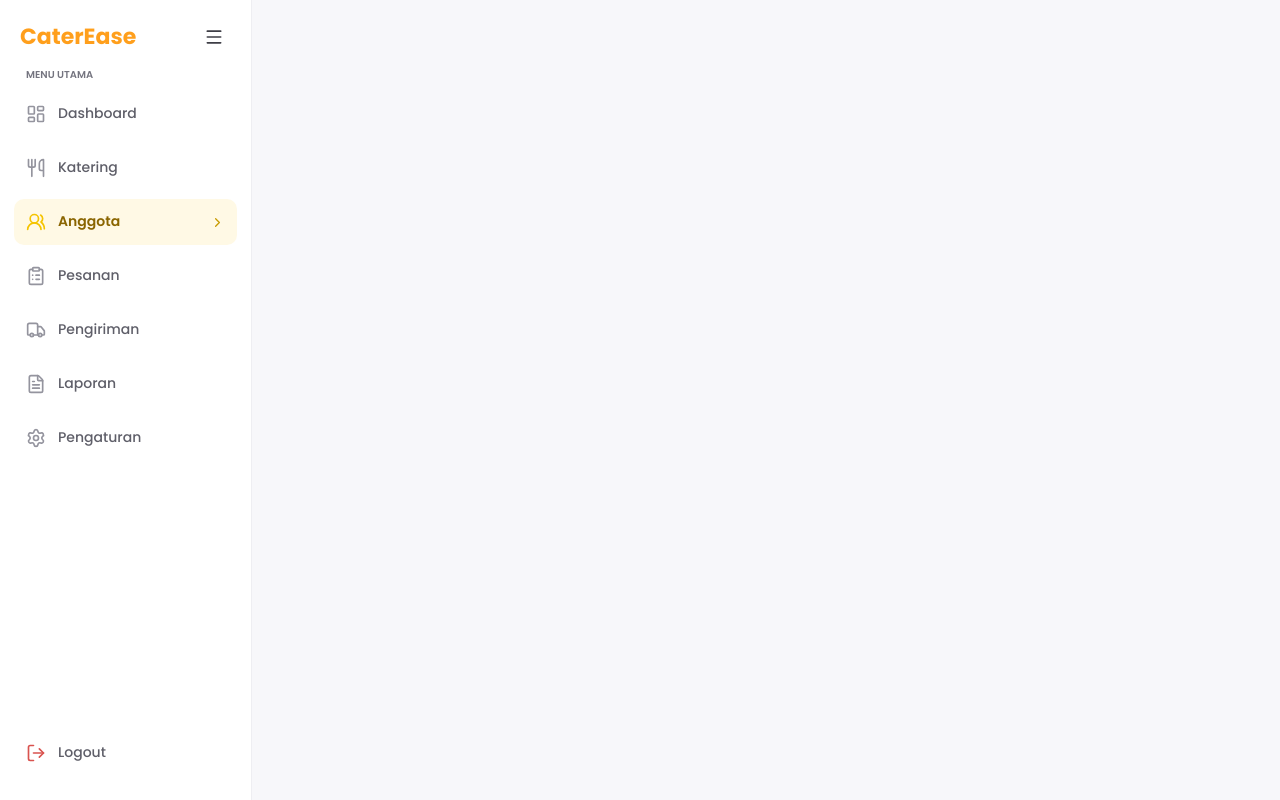
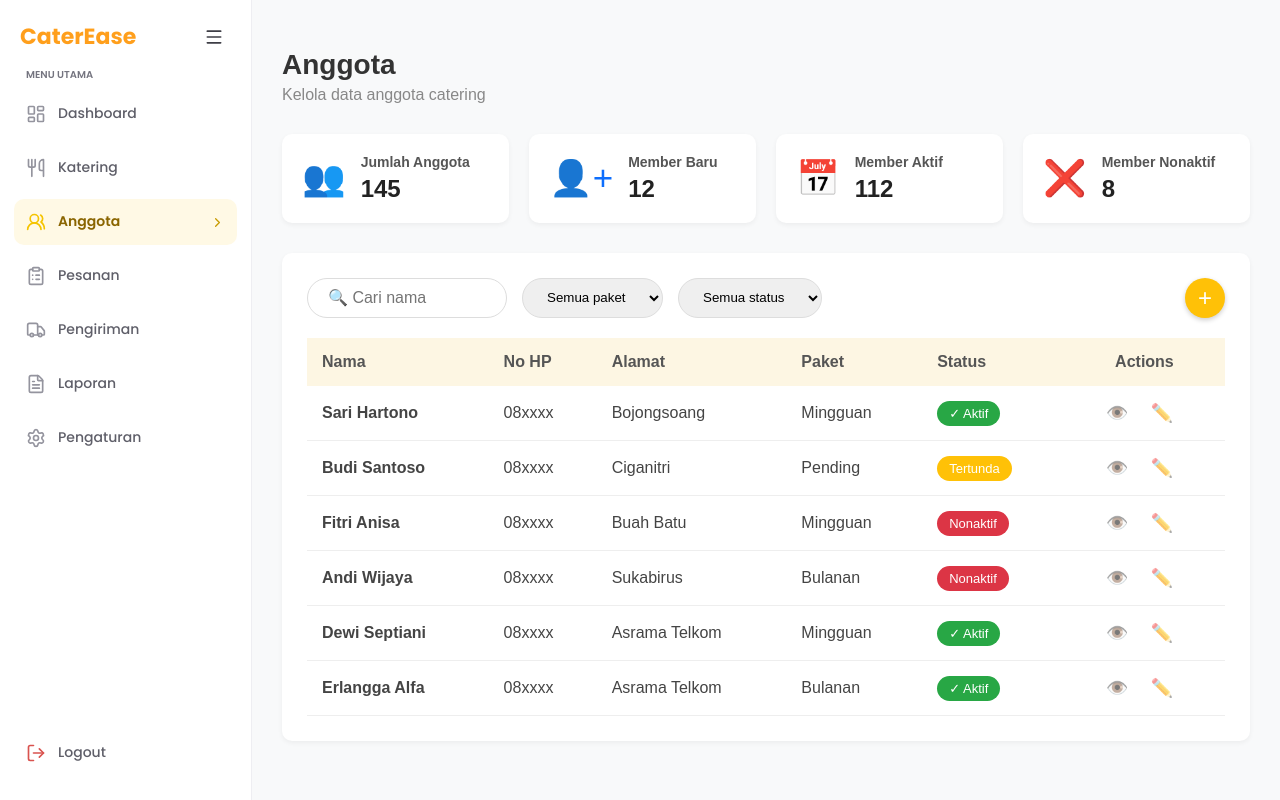
Before and after one commit to Pratama-Raka/CaterEase, a React (Vite) app: page /anggota in a window 1280 px wide. Built offline with nearby package versions, Linux system fonts and the light colour scheme.

Commit message:
halaman anggota/member

```diff
--- a/src/App.jsx
+++ b/src/App.jsx
@@ -2,6 +2,7 @@ import { Navigate, Route, Routes } from "react-router-dom";
 import Sidebar from "./components/Sidebar";
 import PaketCatering from "./pages/PaketCatering";
 import SettingsPage from "./pages/SettingsPage";
+import Anggota from "./pages/Anggota";
 import Pesanan from "./pages/Pesanan";
 import "./App.css";
 
@@ -15,7 +16,7 @@ function App() {
           <Route path="/" element={<Navigate to="/dashboard" replace />} />
           <Route path="/dashboard" element={null} />
           <Route path="/katering" element={<PaketCatering />} />
-          <Route path="/anggota" element={null} />
+          <Route path="/anggota" element={<Anggota />} />
           <Route path="/pesanan" element={<Pesanan />} />
           <Route path="/pengiriman" element={null} />
           <Route path="/laporan" element={null} />
--- /dev/null
+++ b/src/pages/Anggota.css
@@ -0,0 +1,43 @@
+.anggota-container { padding: 30px; background-color: #f8f9fa; min-height: 100vh; font-family: sans-serif; }
+.header-title { font-size: 28px; font-weight: bold; margin-bottom: 5px; color: #333; }
+.header-subtitle { color: #888; margin-top: 0; margin-bottom: 30px; }
+
+/* Grid Statistik */
+.stats-grid { display: grid; grid-template-columns: repeat(4, 1fr); gap: 20px; margin-bottom: 30px; }
+.stat-card { background: white; padding: 20px; border-radius: 10px; box-shadow: 0 2px 5px rgba(0,0,0,0.05); display: flex; align-items: center; }
+.stat-icon { font-size: 35px; margin-right: 15px; }
+.stat-info p { margin: 0; }
+.stat-label { color: #555; font-weight: bold; font-size: 14px; }
+.stat-value { font-size: 24px; font-weight: bold; color: #222; margin-top: 5px !important; }
+
+/* Container Tabel & Filter */
+.table-container { background: white; padding: 25px; border-radius: 10px; box-shadow: 0 2px 5px rgba(0,0,0,0.05); }
+.filter-bar { display: flex; justify-content: space-between; margin-bottom: 20px; align-items: center; }
+.filter-inputs { display: flex; gap: 15px; flex: 1; }
+.filter-inputs input, .filter-inputs select { padding: 10px 20px; border: 1px solid #ddd; border-radius: 20px; outline: none; }
+.btn-add { background: #ffc107; color: white; border: none; width: 40px; height: 40px; border-radius: 50%; font-size: 24px; cursor: pointer; box-shadow: 0 2px 5px rgba(0,0,0,0.2); }
+
+/* Tabel */
+.anggota-table { width: 100%; border-collapse: collapse; text-align: left; }
+.anggota-table th { background: #fdf6e3; padding: 15px; color: #555; }
+.anggota-table td { padding: 15px; border-bottom: 1px solid #eee; color: #444; }
+.status-badge { padding: 5px 12px; border-radius: 20px; color: white; font-size: 13px; }
+.bg-green { background-color: #28a745; }
+.bg-yellow { background-color: #ffc107; }
+.bg-red { background-color: #dc3545; }
+.action-btn { background: none; border: none; cursor: pointer; font-size: 18px; margin-right: 10px; opacity: 0.6; }
+.action-btn:hover { opacity: 1; }
+
+/* Modal Tambah Member */
+.modal-overlay { position: fixed; top: 0; left: 0; right: 0; bottom: 0; background: rgba(0,0,0,0.5); display: flex; justify-content: center; align-items: center; z-index: 1000; }
+.modal-content { background: white; padding: 30px; border-radius: 15px; width: 700px; position: relative; }
+.close-btn { position: absolute; top: 20px; right: 20px; background: none; border: none; font-size: 20px; cursor: pointer; color: #888; }
+.modal-title { margin-top: 0; margin-bottom: 20px; font-size: 24px; }
+.form-group { margin-bottom: 15px; }
+.form-group label { display: block; margin-bottom: 8px; font-weight: bold; color: #444; }
+.form-group input, .form-group select { width: 100%; padding: 12px; border: 1px solid #ddd; border-radius: 8px; box-sizing: border-box; }
+.form-row { display: grid; grid-template-columns: 1fr 1fr; gap: 20px; }
+.btn-save { background: #ffc107; color: white; border: none; padding: 12px 35px; border-radius: 8px; font-size: 16px; font-weight: bold; cursor: pointer; float: right; margin-top: 10px; }
+
+/* Toast */
+.toast-msg { position: fixed; top: 20px; left: 50%; transform: translateX(-50%); background: #28a745; color: white; padding: 15px 30px; border-radius: 8px; z-index: 2000; display: flex; align-items: center; justify-content: space-between; width: 300px; box-shadow: 0 4px 10px rgba(0,0,0,0.2); }
--- /dev/null
+++ b/src/pages/anggota.jsx
@@ -0,0 +1,156 @@
+import React, { useState } from 'react';
+import './Anggota.css'; // Ini buat manggil desain CSS-nya
+
+const Anggota = () => {
+  const [isModalOpen, setIsModalOpen] = useState(false);
+  const [showToast, setShowToast] = useState(false);
+
+  const [members] = useState([
+    { id: 1, name: 'Sari Hartono', phone: '08xxxx', address: 'Bojongsoang', paket: 'Mingguan', status: 'Aktif', statusColor: 'bg-green' },
+    { id: 2, name: 'Budi Santoso', phone: '08xxxx', address: 'Ciganitri', paket: 'Pending', status: 'Tertunda', statusColor: 'bg-yellow' },
+    { id: 3, name: 'Fitri Anisa', phone: '08xxxx', address: 'Buah Batu', paket: 'Mingguan', status: 'Nonaktif', statusColor: 'bg-red' },
+    { id: 4, name: 'Andi Wijaya', phone: '08xxxx', address: 'Sukabirus', paket: 'Bulanan', status: 'Nonaktif', statusColor: 'bg-red' },
+    { id: 5, name: 'Dewi Septiani', phone: '08xxxx', address: 'Asrama Telkom', paket: 'Mingguan', status: 'Aktif', statusColor: 'bg-green' },
+    { id: 6, name: 'Erlangga Alfa', phone: '08xxxx', address: 'Asrama Telkom', paket: 'Bulanan', status: 'Aktif', statusColor: 'bg-green' },
+  ]);
+
+  const handleSimpan = (e) => {
+    e.preventDefault();
+    setIsModalOpen(false);
+    setShowToast(true);
+    setTimeout(() => setShowToast(false), 3000);
+  };
+
+  return (
+    <div className="anggota-container">
+
+      {showToast && (
+        <div className="toast-msg">
+          <span>✓ Data Tersimpan</span>
+          <button onClick={() => setShowToast(false)} style={{background: 'none', border: 'none', color: 'white', cursor: 'pointer'}}>X</button>
+        </div>
+      )}
+
+      <div>
+        <h1 className="header-title">Anggota</h1>
+        <p className="header-subtitle">Kelola data anggota catering</p>
+      </div>
+
+      <div className="stats-grid">
+        <div className="stat-card">
+          <div className="stat-icon" style={{color: '#fd7e14'}}>👥</div>
+          <div className="stat-info">
+            <p className="stat-label">Jumlah Anggota</p>
+            <p className="stat-value">145</p>
+          </div>
+        </div>
+        <div className="stat-card">
+          <div className="stat-icon" style={{color: '#0d6efd'}}>👤+</div>
+          <div className="stat-info">
+            <p className="stat-label">Member Baru</p>
+            <p className="stat-value">12</p>
+          </div>
+        </div>
+        <div className="stat-card">
+          <div className="stat-icon" style={{color: '#198754'}}>📅</div>
+          <div className="stat-info">
+            <p className="stat-label">Member Aktif</p>
+            <p className="stat-value">112</p>
+          </div>
+        </div>
+        <div className="stat-card">
+          <div className="stat-icon" style={{color: '#dc3545'}}>❌</div>
+          <div className="stat-info">
+            <p className="stat-label">Member Nonaktif</p>
+            <p className="stat-value">8</p>
+          </div>
+        </div>
+      </div>
+
+      <div className="table-container">
+        <div className="filter-bar">
+          <div className="filter-inputs">
+            <input type="text" placeholder="🔍 Cari nama" style={{width: '200px'}} />
+            <select><option>Semua paket</option></select>
+            <select><option>Semua status</option></select>
+          </div>
+          <button onClick={() => setIsModalOpen(true)} className="btn-add">+</button>
+        </div>
+
+        <table className="anggota-table">
+          <thead>
+            <tr>
+              <th>Nama</th>
+              <th>No HP</th>
+              <th>Alamat</th>
+              <th>Paket</th>
+              <th>Status</th>
+              <th style={{textAlign: 'center'}}>Actions</th>
+            </tr>
+          </thead>
+          <tbody>
+            {members.map((member) => (
+              <tr key={member.id}>
+                <td style={{fontWeight: 'bold'}}>{member.name}</td>
+                <td>{member.phone}</td>
+                <td>{member.address}</td>
+                <td>{member.paket}</td>
+                <td><span className={`status-badge ${member.statusColor}`}>{member.status === 'Aktif' ? '✓ ' : ''}{member.status}</span></td>
+                <td style={{textAlign: 'center'}}>
+                  <button className="action-btn">👁️</button>
+                  <button className="action-btn">✏️</button>
+                </td>
+              </tr>
+            ))}
+          </tbody>
+        </table>
+      </div>
+
+      {isModalOpen && (
+        <div className="modal-overlay">
+          <div className="modal-content">
+            <button onClick={() => setIsModalOpen(false)} className="close-btn">X</button>
+            <h2 className="modal-title">Tambah Member</h2>
+
+            <form onSubmit={handleSimpan}>
+              <div className="form-group">
+                <label>Nama Lengkap</label>
+                <input type="text" placeholder="Sari Hartono" />
+              </div>
+
+              <div className="form-row">
+                <div className="form-group">
+                  <label>Alamat</label>
+                  <input type="text" placeholder="Jalan Raya BojongSoang" />
+                </div>
+                <div className="form-group">
+                  <label>Phone Number</label>
+                  <div style={{display: 'flex', gap: '10px'}}>
+                    <select style={{width: '100px'}}><option>ID +62</option></select>
+                    <input type="text" placeholder="(555) 123-4567" />
+                  </div>
+                </div>
+              </div>
+
+              <div className="form-row">
+                <div className="form-group">
+                  <label>Paket</label>
+                  <input type="text" placeholder="Mingguan" />
+                </div>
+                <div className="form-group">
+                  <label>Status</label>
+                  <input type="text" placeholder="Aktif" />
+                </div>
+              </div>
+
+              <button type="submit" className="btn-save">Simpan</button>
+            </form>
+          </div>
+        </div>
+      )}
+
+    </div>
+  );
+};
+
+export default Anggota;
```
Also changed, not shown: 2 other files (tests, documents, lock files or other folders).
